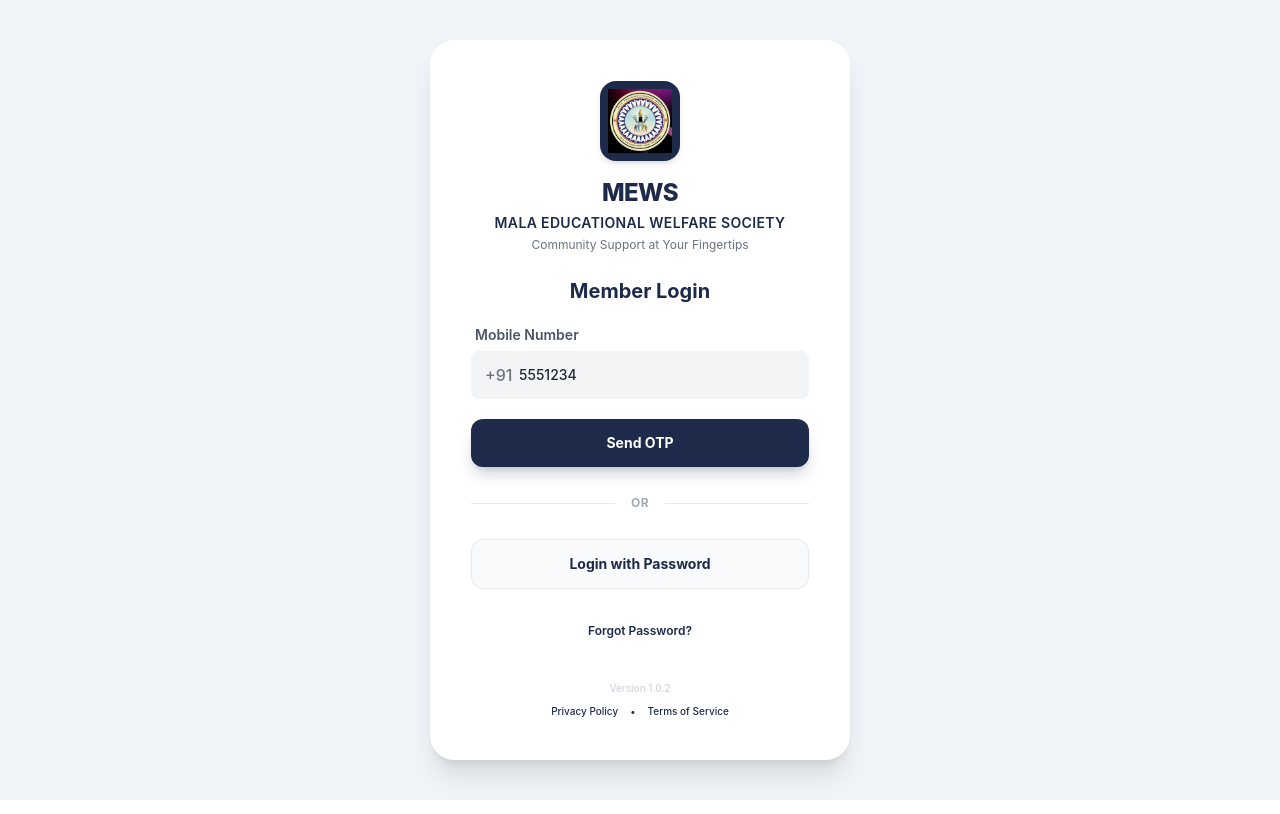
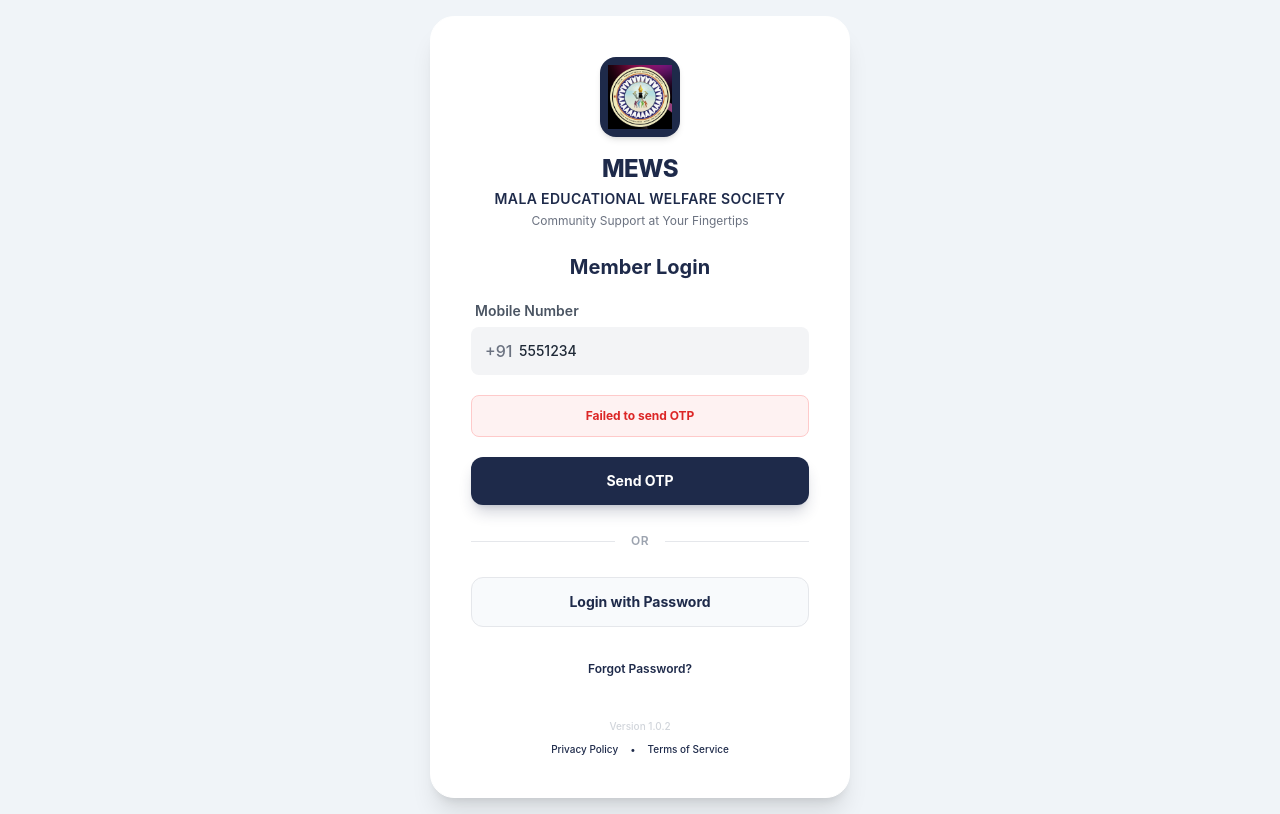
Before and after one commit to UniluxSolar/MEWS, a React (Vite) app in the folder frontend/: page /login in a window 1280 px wide. Both pictures are taken after typing "5551234" into the empty fields and a click on the button "Send OTP". Built offline with nearby package versions, Linux system fonts and the light colour scheme; no server answers.

Commit message:
Enhance OTP login with inline success/error messages

```diff
--- a/frontend/src/pages/LoginPage.jsx
+++ b/frontend/src/pages/LoginPage.jsx
@@ -16,6 +16,7 @@
     const [loading, setLoading] = useState(false);
     const [timer, setTimer] = useState(0); // Timer state
     const otpInputRef = useRef(null); // Ref for auto-focus
+    const [feedbackMessage, setFeedbackMessage] = useState(null); // New state for inline messages
 
     // Timer Effect
     useEffect(() => {
@@ -59,19 +60,22 @@
 
     const handleSendOTP = async (e) => {
         e.preventDefault();
+        setFeedbackMessage(null); // Clear previous messages
         try {
             setLoading(true);
-            // Assuming the API returns success even if rate limited (handled by catch below if 429)
-            // But we should check if timer is running to prevent accidental clicks if disabled state fails
             if (timer > 0) return;
 
             const { data } = await API.post('/auth/request-otp', { mobile });
             setOtpSent(true);
             setTimer(60); // Start 60s timer
-            alert(data.message || 'OTP sent successfully!'); // Show server message
+
+            // Show success message inline
+            setFeedbackMessage({ type: 'success', text: data.message || 'OTP sent successfully!' });
+
         } catch (error) {
             const msg = error.response?.data?.message || 'Failed to send OTP';
-            alert(msg);
+            // Show error message inline
+            setFeedbackMessage({ type: 'error', text: msg });
         } finally {
             setLoading(false);
         }
@@ -142,6 +146,16 @@
                                         </div>
                                     </div>
 
+                                    {/* Feedback Message (Mobile Screen) */}
+                                    {feedbackMessage && !otpSent && (
+                                        <div className={`p-3 rounded-lg text-xs font-bold text-center mb-2 ${feedbackMessage.type === 'success'
+                                                ? 'bg-emerald-50 text-emerald-600 border border-emerald-200'
+                                                : 'bg-red-50 text-red-600 border border-red-200'
+                                            }`}>
+                                            {feedbackMessage.text}
+                                        </div>
+                                    )}
+
                                     {/* Send OTP Button */}
                                     <button
                                         onClick={handleSendOTP}
@@ -153,6 +167,16 @@
                                 </>
                             ) : (
                                 <>
+                                    {/* Feedback Message */}
+                                    {feedbackMessage && (
+                                        <div className={`p-3 rounded-lg text-xs font-bold text-center mb-2 ${feedbackMessage.type === 'success'
+                                            ? 'bg-emerald-50 text-emerald-600 border border-emerald-200'
+                                            : 'bg-red-50 text-red-600 border border-red-200'
+                                            }`}>
+                                            {feedbackMessage.text}
+                                        </div>
+                                    )}
+
                                     {/* OTP Input */}
                                     <div className="space-y-1.5">
                                         <label className="block text-sm font-semibold text-gray-600 pl-1">Enter OTP</label>
```
